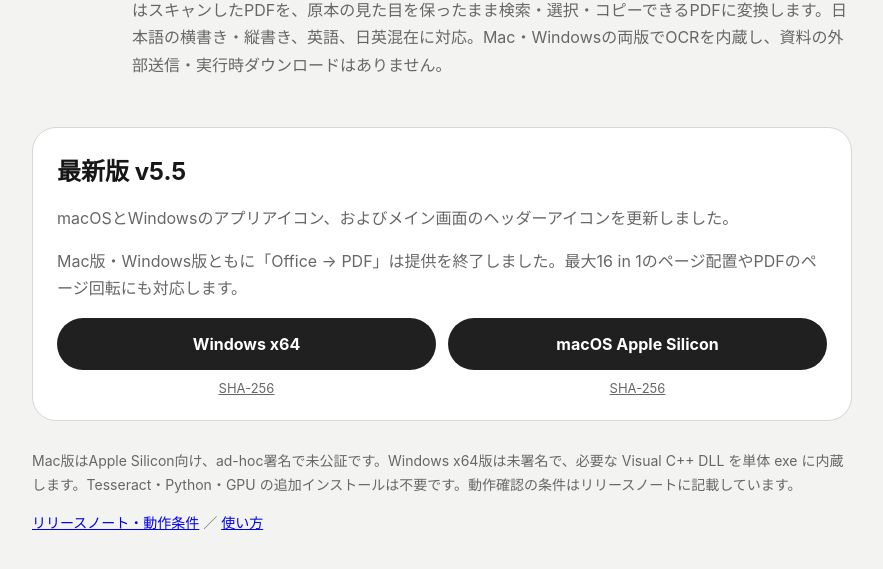
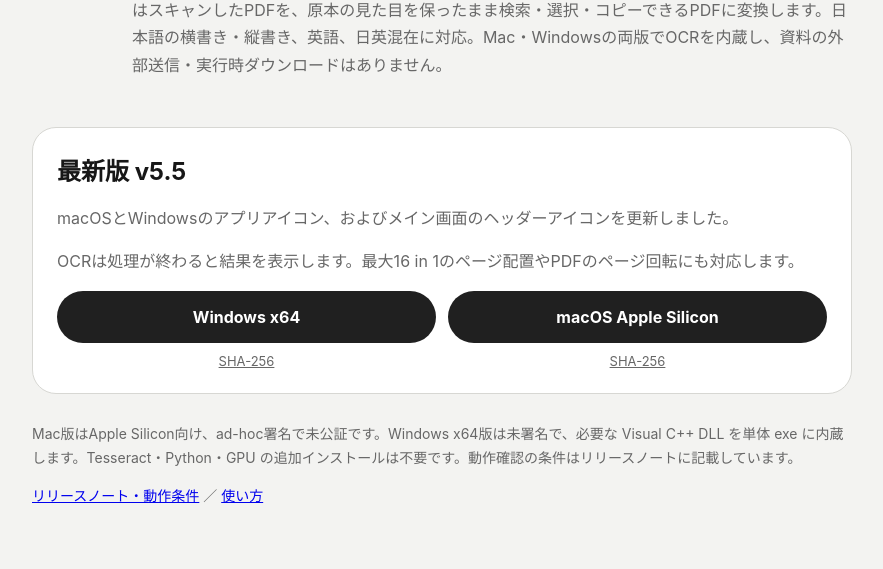
Before and after one commit to kenthecreator/offline-pdf-converter, a plain HTML site: page index.html in a window 1280 px wide. Shown: the part 153-722 px from the top of the page, without its empty margins (198-1081 px from the left). Drawn offline with Linux system fonts and the light colour scheme.

Commit message:
Update v5.5 download page for immediate OCR results

```diff
--- a/index.html
+++ b/index.html
@@ -37,7 +37,7 @@
   <section class="release">
     <h2>最新版 v5.5</h2>
     <p>macOSとWindowsのアプリアイコン、およびメイン画面のヘッダーアイコンを更新しました。</p>
-    <p>Mac版・Windows版ともに「Office → PDF」は提供を終了しました。最大16 in 1のページ配置やPDFのページ回転にも対応します。</p>
+    <p>OCRは処理が終わると結果を表示します。最大16 in 1のページ配置やPDFのページ回転にも対応します。</p>
     <div class="downloads">
       <div>
         <a class="download" href="https://github.com/kenthecreator/offline-pdf-converter/releases/download/v5.5.0/Offline.PDF.Converter.v5.5.-Windows-x64.zip">Windows x64</a>
```
